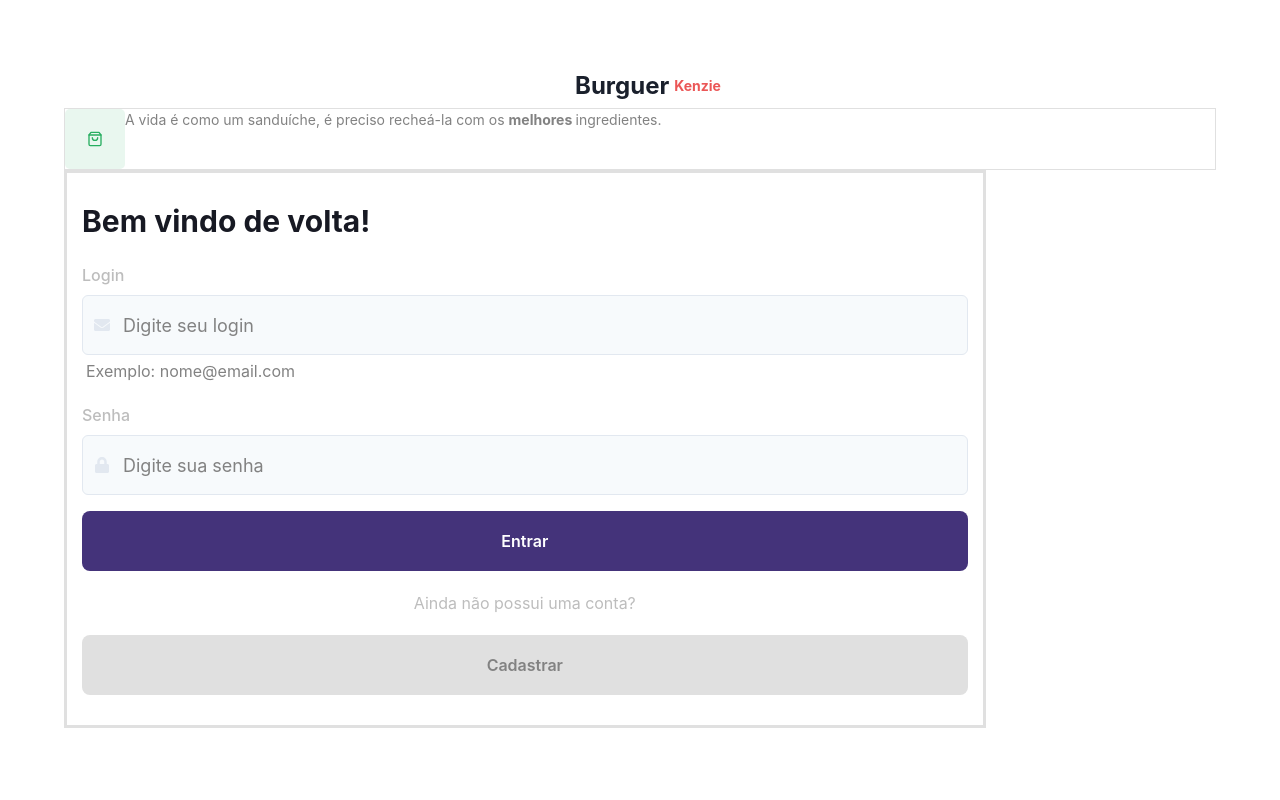
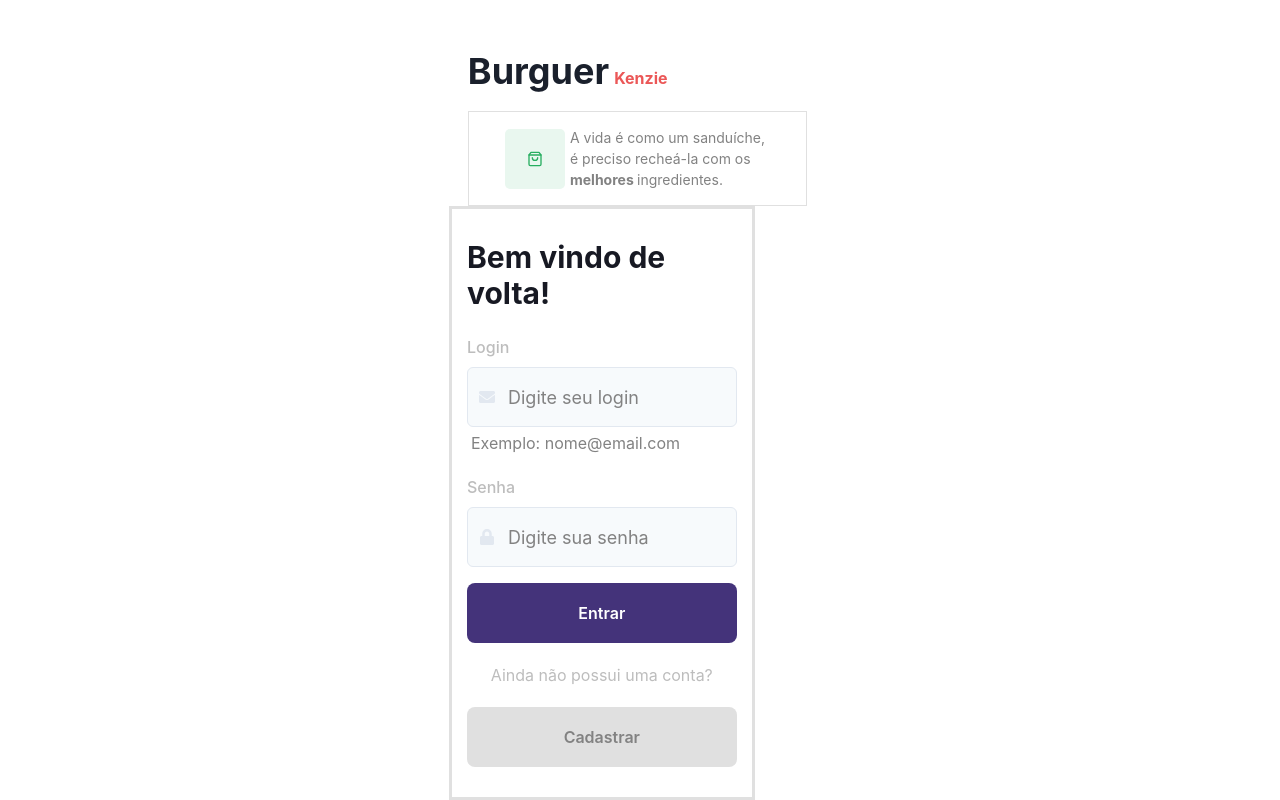
Before and after one commit to vitorsoaresf/react-entrega-s5-hamburgueria-2-0-com-typescript-json-server-vitorsoaresf, a React (Create React App) app: page / in a window 1280 px wide. Built offline with nearby package versions, Linux system fonts and the light colour scheme.

Commit message:
feat: implements header

```diff
--- a/src/pages/Login/LoginHeader.tsx
+++ b/src/pages/Login/LoginHeader.tsx
@@ -3,20 +3,33 @@ import { FiShoppingBag } from "react-icons/fi";
 
 export const LoginHeader = () => {
   return (
-    <VStack>
-      <Heading ml="16px" display="flex" alignItems="center" fontSize={["2xl"]}>
-        Burguer{" "}
-        <Text
+    <VStack w="100vw" maxW="377px" m="0" display="flex">
+      <Flex w="90%" m="50px 0px 10px 0">
+        <Flex fontSize={["2xl"]} alignItems="flex-end">
+          <Heading display="flex" alignItems="flex-end">
+            Burguer
+          </Heading>
+          <Heading
             h="100%"
-          ml="5px"
+            m="0px 0px 5px 5px"
             color="#EB5757"
-          fontSize={["sm"]}
+            fontSize={["md"]}
             fontWeight="700"
+            display="flex"
+            alignItems="flex-end"
           >
             Kenzie
-        </Text>
           </Heading>
-      <Flex border="1px" borderColor="gray.100" w="90vw">
+        </Flex>
+      </Flex>
+      <Flex
+        border="1px"
+        borderColor="gray.100"
+        w="90%"
+        h="95px"
+        alignItems="center"
+        justifyContent="center"
+      >
         <Center
           bg="green.200"
           color="green.800"
@@ -26,7 +39,7 @@ export const LoginHeader = () => {
         >
           <FiShoppingBag />
         </Center>
-        <Text fontSize="14px" color="gray.300">
+        <Text fontSize="14px" w="200px" color="gray.300" ml="5px">
           A vida é como um sanduíche, é preciso recheá-la com os{" "}
           <strong>melhores </strong>
           ingredientes.
```
Lines whose indentation alone changed are shown as unchanged.
